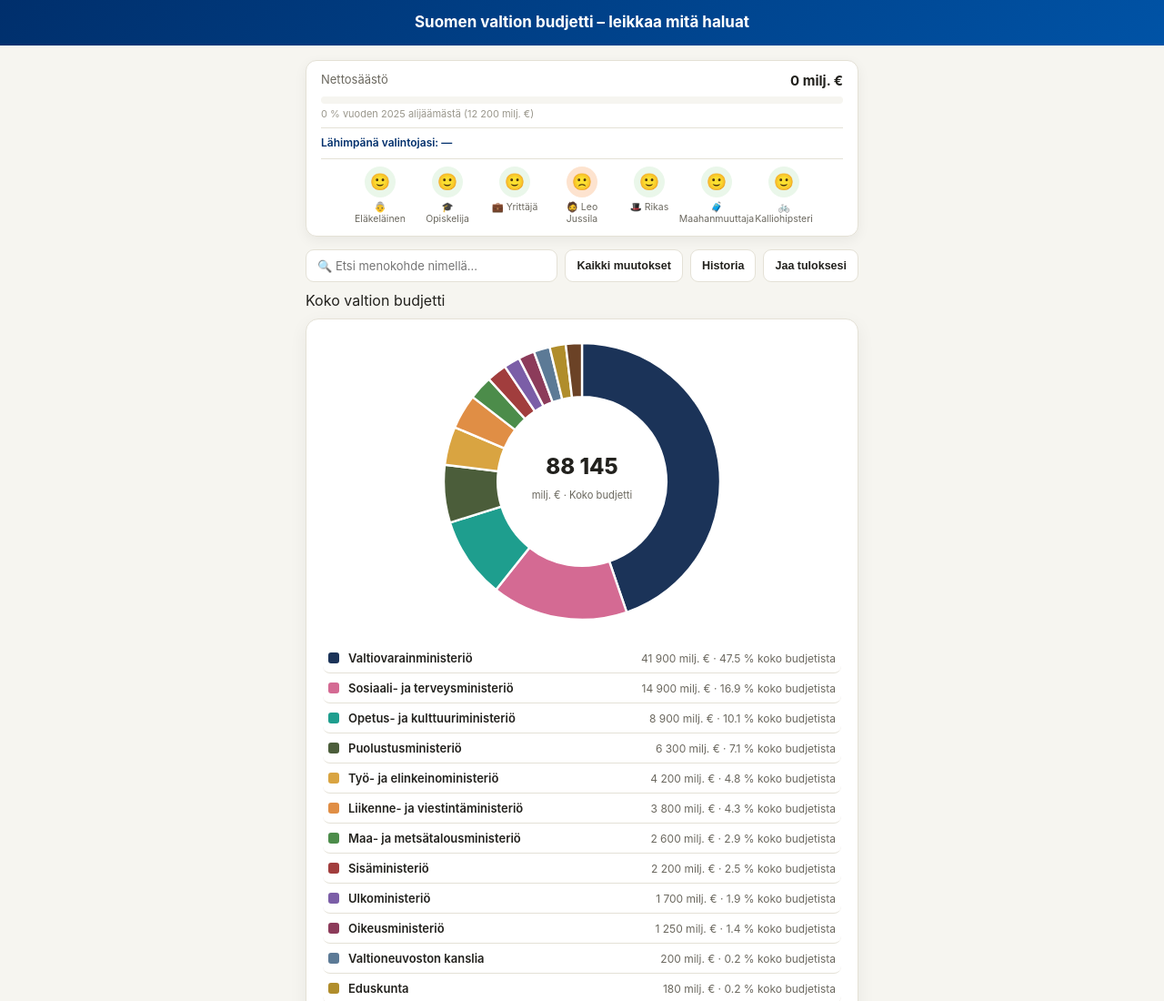
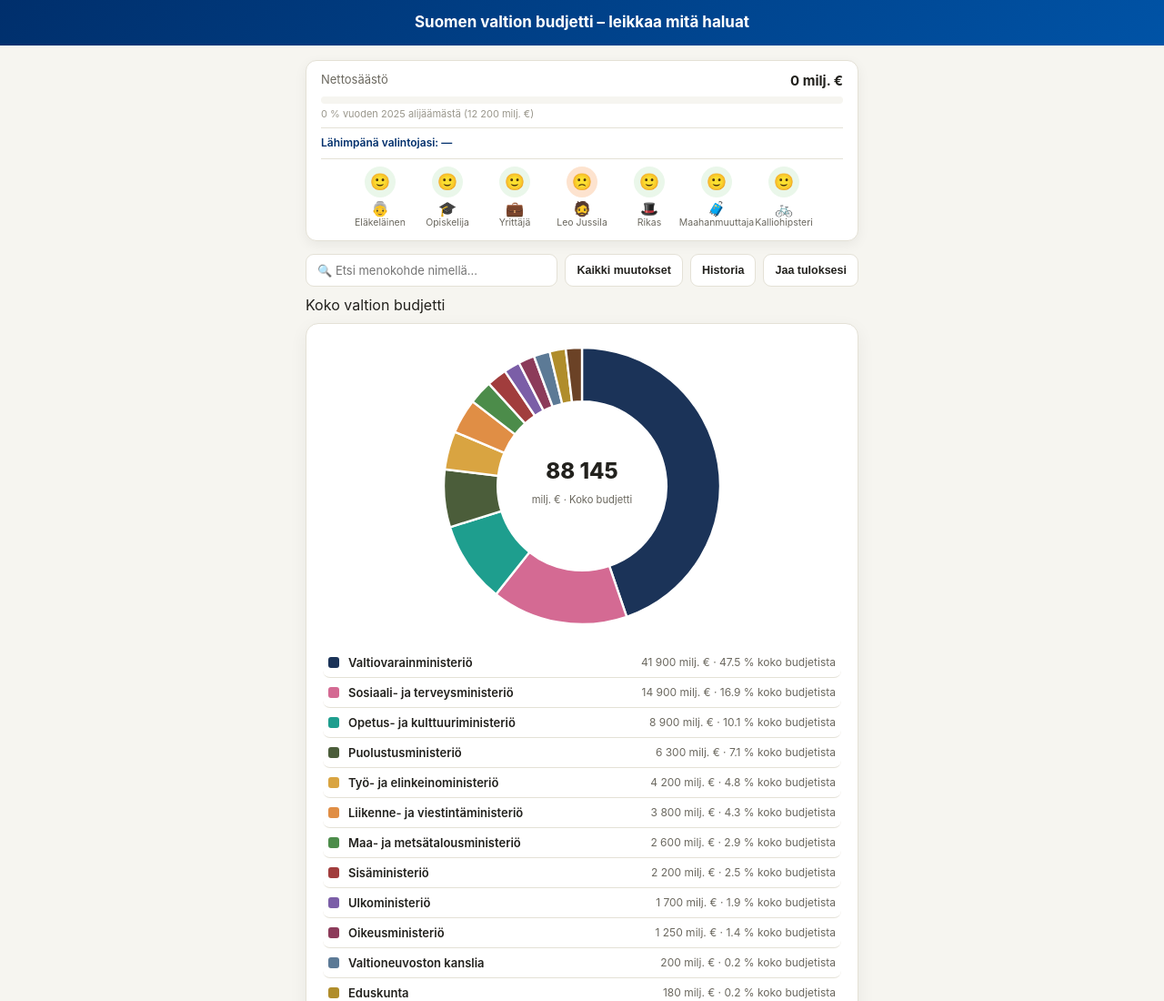
Before and after one commit to lerssilerska/budjettipeli, a plain HTML site: page index.html in a window 1280 px wide. Shown: the top 1100 px of the page at 91% size. Drawn offline with Linux system fonts and the light colour scheme.

Commit message:
Add files via upload

```diff
--- a/index.html
+++ b/index.html
@@ -38,6 +38,8 @@
   }
   .personarow { display: flex; flex-wrap: wrap; justify-content: center; gap: 10px 18px; margin-top: 10px; padding-top: 8px; border-top: 0.5px solid var(--border); }
   .persona { display: flex; flex-direction: column; align-items: center; gap: 2px; font-size: 10.5px; color: var(--text-secondary); width: 56px; text-align: center; }
+  .persona-icon { font-size: 16px; line-height: 1; }
+  .persona-name { line-height: 1.2; }
   .persona-face {
     font-size: 18px; line-height: 1; display: inline-flex; align-items: center; justify-content: center;
     width: 34px; height: 34px; border-radius: 50%; margin-bottom: 2px;
@@ -637,7 +639,7 @@ function renderPersonas(){
     const changed = personaLastFace[p.name] !== undefined && personaLastFace[p.name] !== face;
     personaLastFace[p.name] = face;
     const bg = MOOD_COLORS[face] || "#eee";
-    return `<div class="persona" title="Reagoi: ${itemNames}"><span class="persona-face${changed ? ' bounce' : ''}" style="background:${bg}">${face}</span><span>${p.icon} ${p.name}</span></div>`;
+    return `<div class="persona" title="Reagoi: ${itemNames}"><span class="persona-face${changed ? ' bounce' : ''}" style="background:${bg}">${face}</span><span class="persona-icon">${p.icon}</span><span class="persona-name">${p.name}</span></div>`;
   }).join("");
 }
 
```
